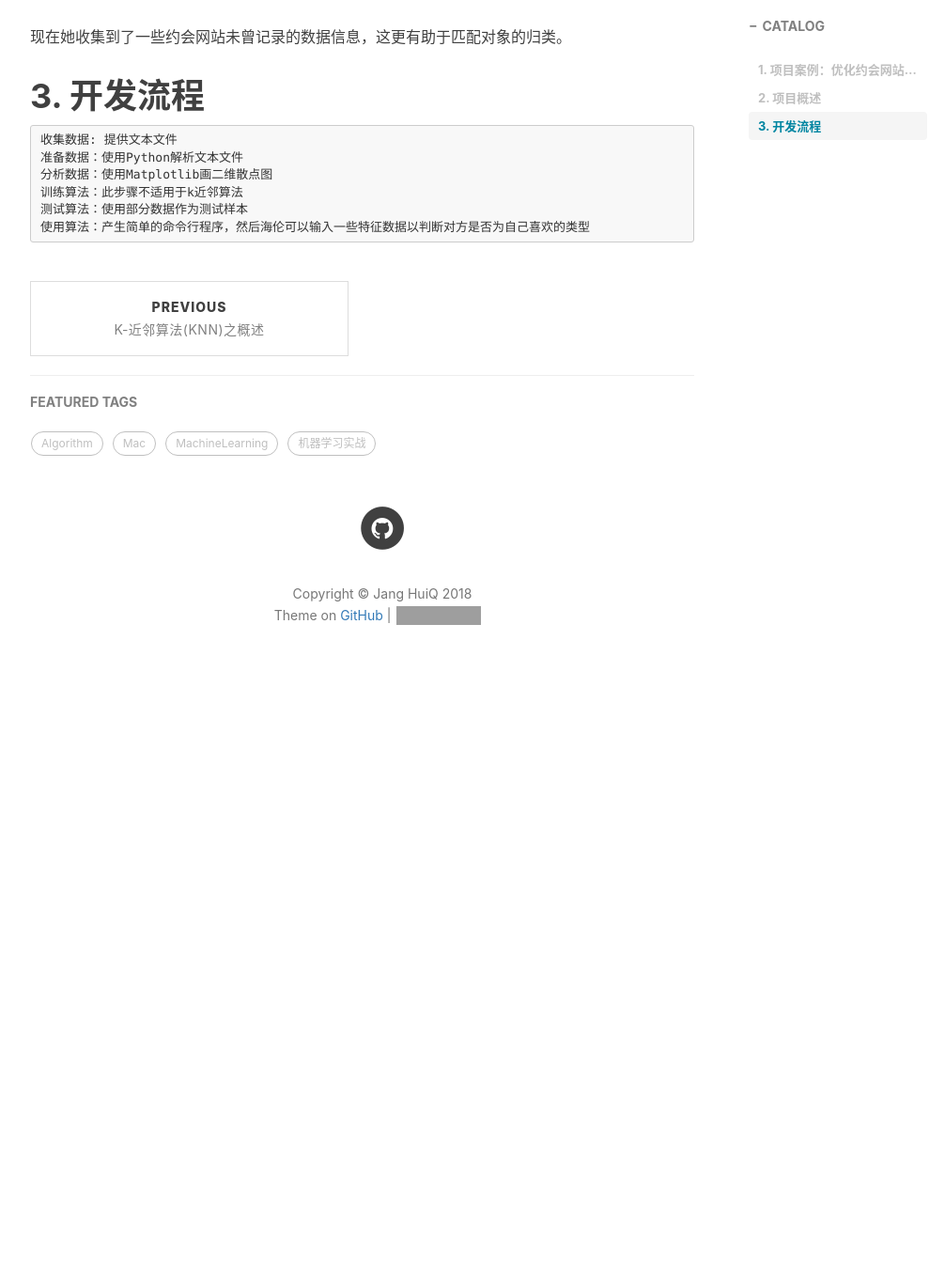
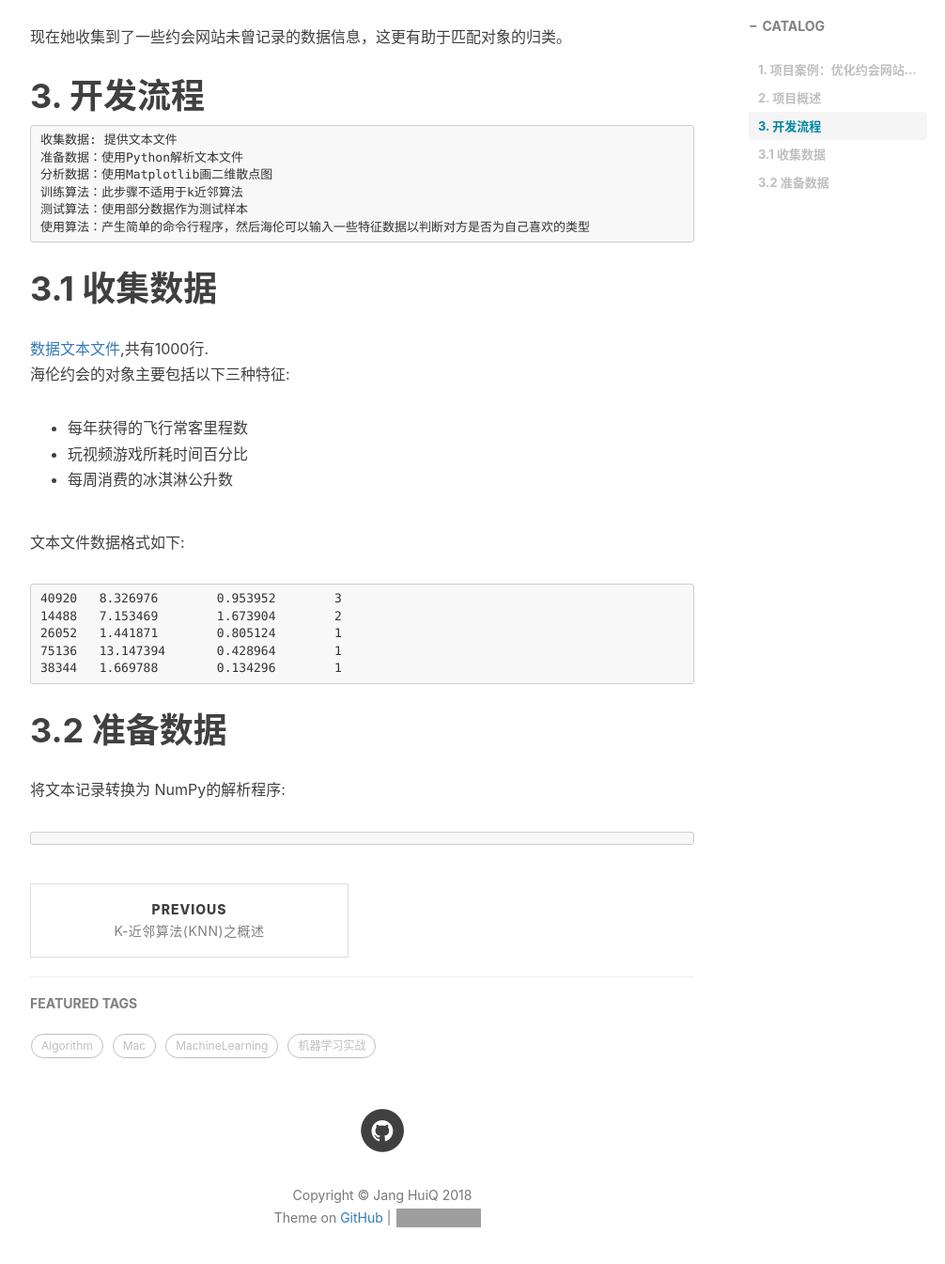
Before and after one commit to jangzc/jangzc.github.io, a Jekyll site: the page built from _posts/2018-08-07-KNN02.md, in a window 1280 px wide and 1400 px high, scrolled down 1043 px. Shown: the top 1345 px of the window at 94% size, without its empty margins (233-1239 px from the left). Built offline with Jekyll 4.4.1, drawn with Linux system fonts in a browser that asks for light colours; nearby versions of some CDN libraries; comment, search, counter and statistics services are not loaded; before the commit the page ends 1802 px from its top, so only the background shows below that; grey boxes are pictures that could not be loaded.

Commit message:
Update 2018-08-07-KNN02.md

````diff
--- a/_posts/2018-08-07-KNN02.md
+++ b/_posts/2018-08-07-KNN02.md
@@ -37,3 +37,23 @@ tags:
 测试算法：使用部分数据作为测试样本
 使用算法：产生简单的命令行程序，然后海伦可以输入一些特征数据以判断对方是否为自己喜欢的类型
 ```
+# 3.1 收集数据<br>
+[数据文本文件](https://github.com/jangzc/MachineLearningPractise/blob/master/KNN_P1/dateSet.txt),共有1000行.<br>
+海伦约会的对象主要包括以下三种特征:<br>
+* 每年获得的飞行常客里程数
+* 玩视频游戏所耗时间百分比
+* 每周消费的冰淇淋公升数
+
+文本文件数据格式如下:
+```
+40920	8.326976	0.953952	3
+14488	7.153469	1.673904	2
+26052	1.441871	0.805124	1
+75136	13.147394	0.428964	1
+38344	1.669788	0.134296	1
+```
+
+# 3.2 准备数据<br>
+将文本记录转换为 NumPy的解析程序:
+```
+```
````
